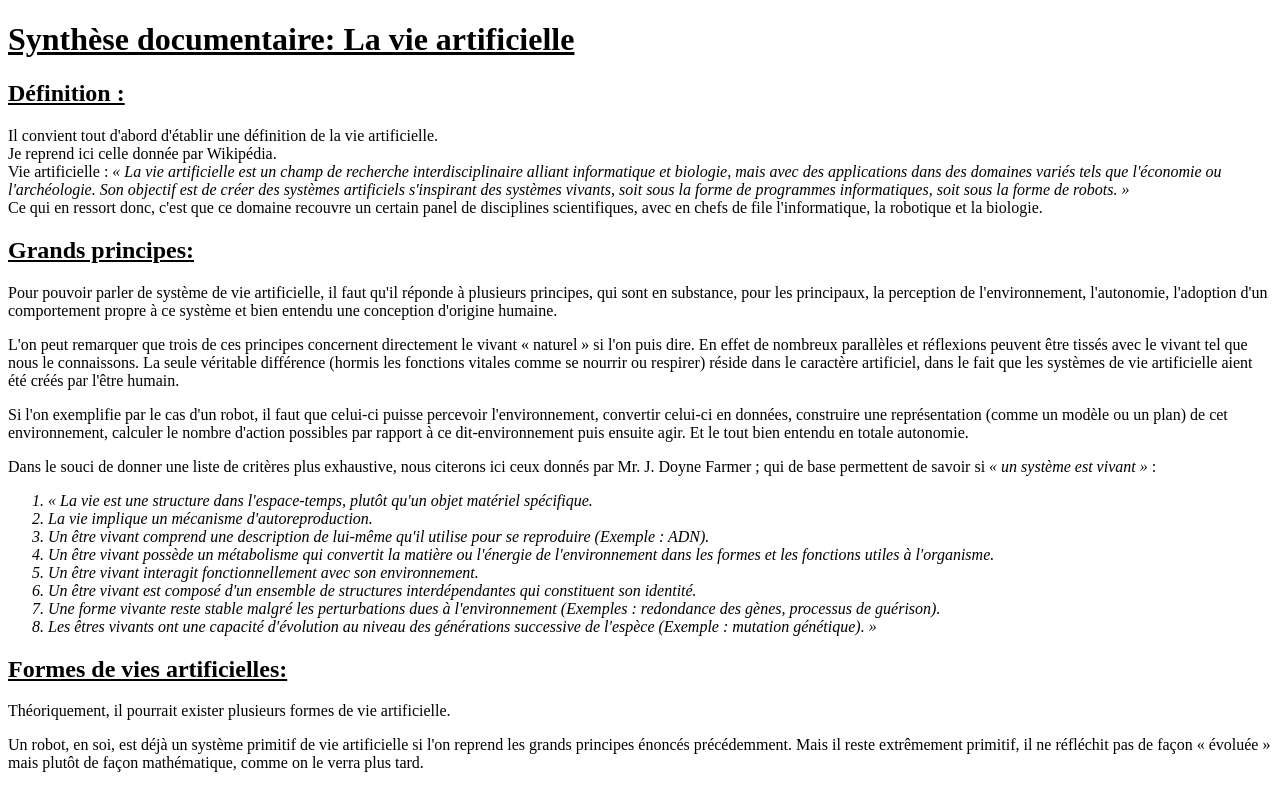
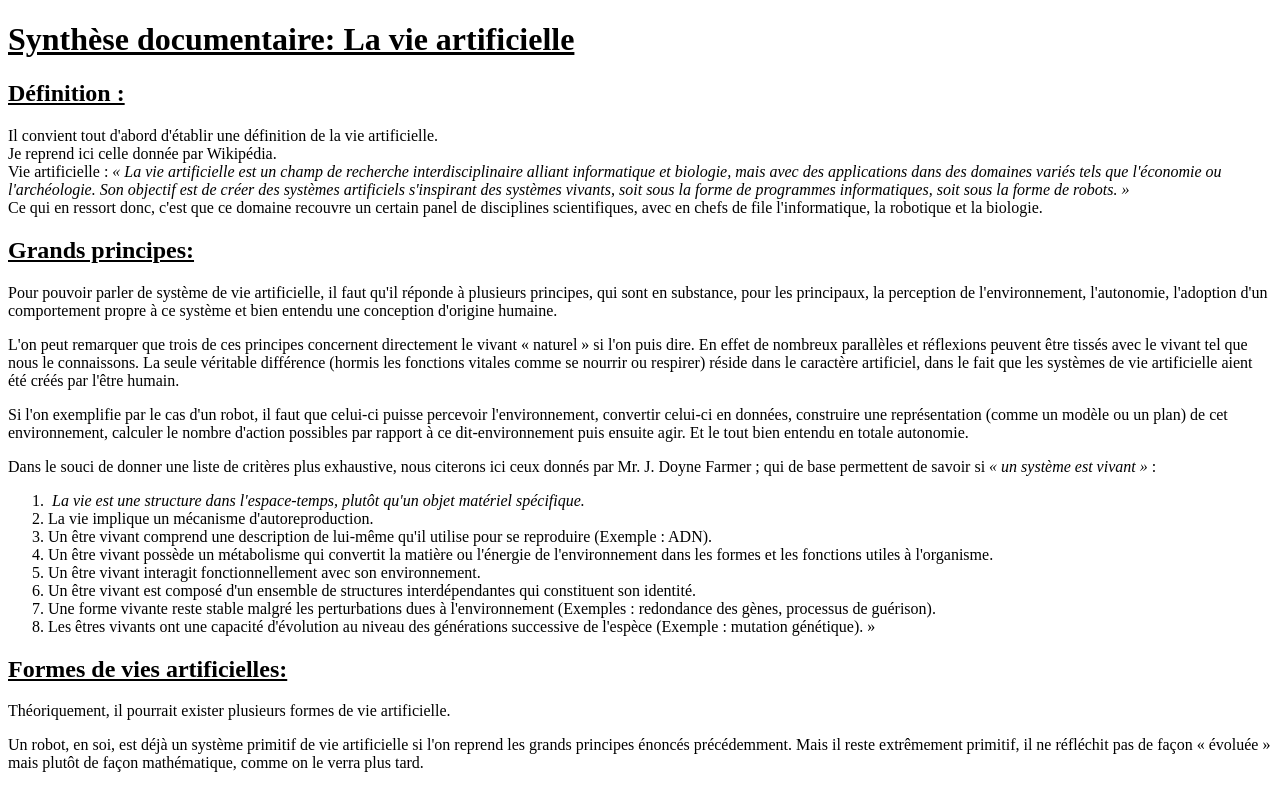
Before and after one commit to Eschenhorn-erwan/Eschenhorn-erwan.github.io, a plain HTML site: page Synthèse documentaire.html in a window 1280 px wide. Shown: the top 785 px of the page. Drawn offline with Linux system fonts and the light colour scheme.

Commit message:
Update Synthèse documentaire.html

```diff
--- a/Synthèse documentaire.html
+++ b/Synthèse documentaire.html
@@ -26,7 +26,7 @@ Ce qui en ressort donc, c'est que ce domaine recouvre un certain panel de discip
 <p>Dans le souci de donner une liste de critères plus exhaustive, nous citerons ici ceux donnés par Mr. J. Doyne Farmer ; qui de base permettent de savoir si <em>« un système est vivant »</em> :</p>
 
 <ol>
-<em><li>« La vie est une structure dans l'espace-temps, plutôt qu'un objet matériel spécifique.</li>
+<li><em> La vie est une structure dans l'espace-temps, plutôt qu'un objet matériel spécifique.</em></li>
 <li>La vie implique un mécanisme d'autoreproduction.</li>
 <li>Un être vivant comprend une description de lui-même qu'il utilise pour se reproduire (Exemple : ADN).</li>
 <li>Un être vivant possède un métabolisme qui convertit la matière ou l'énergie de l'environnement dans les formes et les fonctions utiles à l'organisme.</li>
@@ -34,7 +34,7 @@ Ce qui en ressort donc, c'est que ce domaine recouvre un certain panel de discip
 <li>Un être vivant est composé d'un ensemble de structures interdépendantes qui constituent son identité.</li>
 <li>Une forme vivante reste stable malgré les perturbations dues à l'environnement (Exemples : redondance des gènes, processus de guérison).</li>
 <li>Les êtres vivants ont une capacité d'évolution au niveau des générations successive de l'espèce (Exemple : mutation génétique). »</li>
-</ol></em>
+</ol>
 
 <h2><u>Formes de vies artificielles:</u></h2>
 
```
